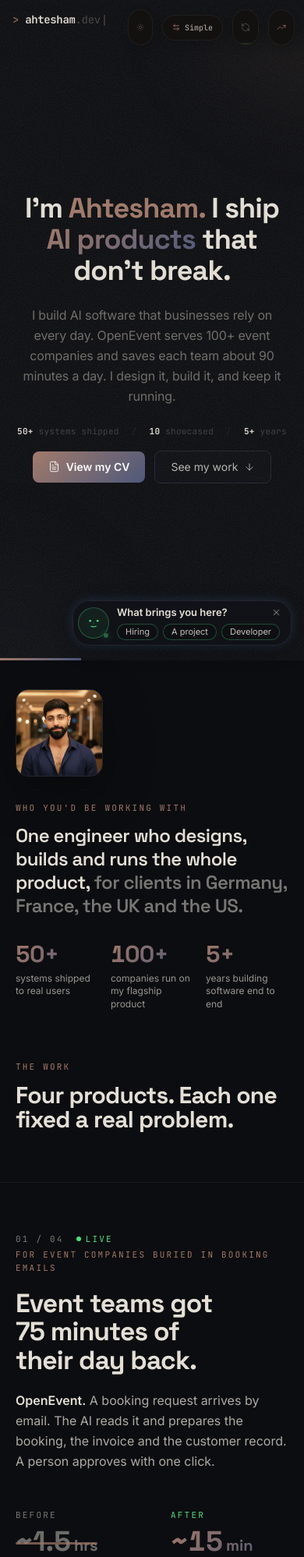
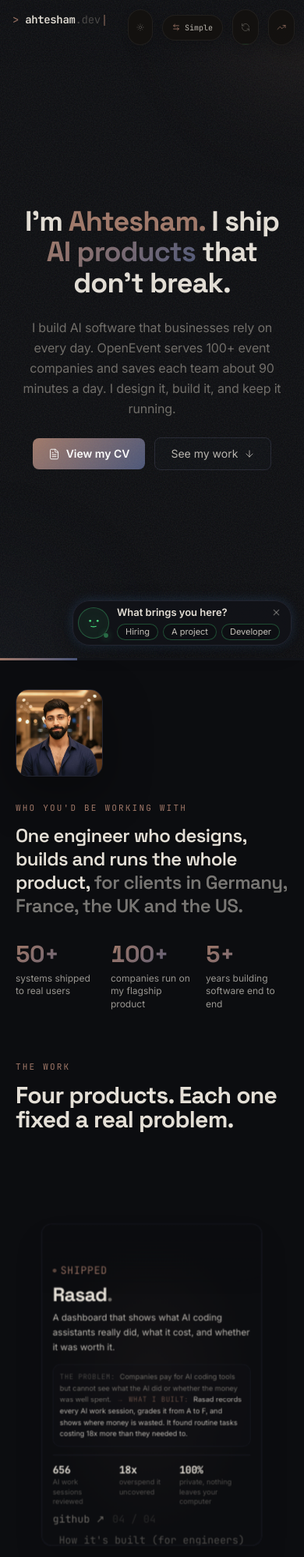
Before and after one commit to shami-ah/portfolio-site, a Next.js app: page / in a window 390 px wide. Shown: the top 1997 px of the page at 78% size. Built offline with nearby package versions, Linux system fonts and the light colour scheme.

Commit message:
new chnages

```diff
--- a/src/app/globals.css
+++ b/src/app/globals.css
@@ -237,6 +237,75 @@ body::before, body::after {
 }
 @keyframes gradient-rotate {
   to { --gradient-angle: 360deg; }
+}
+/* ── Project card — subtle moving hover flow ── */
+.project-hover-flow {
+  position: relative;
+  isolation: isolate;
+}
+
+.project-hover-flow::before {
+  content: "";
+  position: absolute;
+  inset: -1px;
+  border-radius: inherit;
+  pointer-events: none;
+  z-index: 2;
+  opacity: 0;
+  background:
+    linear-gradient(
+      115deg,
+      transparent 25%,
+      rgba(160, 120, 104, 0.12) 45%,
+      rgba(74, 85, 120, 0.10) 50%,
+      transparent 70%
+    );
+  background-size: 220% 100%;
+  transition: opacity 0.4s ease;
+}
+
+.project-hover-flow:hover::before {
+  opacity: 1;
+  animation: project-flow 3.5s ease-in-out infinite;
+}
+
+.project-hover-flow:focus-visible::before {
+  opacity: 0;
+  animation: none;
+}
+
+.project-hover-flow:active::before {
+  opacity: 0;
+  animation: none;
+}
+
+@keyframes project-flow {
+  0% {
+    background-position: 120% 0;
+  }
+  50% {
+    background-position: 0% 0;
+  }
+  100% {
+    background-position: -120% 0;
+  }
+}
+
+.project-hover-flow:hover {
+  transform: translateY(-1px);
+  transition: transform 0.35s ease, border-color 0.3s ease;
+}
+
+.light .project-hover-flow::before {
+  background:
+    linear-gradient(
+      115deg,
+      transparent 25%,
+      rgba(109, 78, 62, 0.08) 45%,
+      rgba(52, 64, 88, 0.07) 50%,
+      transparent 70%
+    );
+  background-size: 220% 100%;
 }
 
 
--- a/src/components/config-hero.tsx
+++ b/src/components/config-hero.tsx
@@ -273,22 +273,7 @@ export function ConfigHero(): React.ReactElement {
           </p>
 
           {/* 4. Compact stats strip — proof, not claims */}
-          <motion.div
-            data-hero="desc"
-            initial={false}
-            animate={{
-              opacity: m("desc") ? 1 : 0,
-              y: m("desc") ? 0 : 8,
-            }}
-            transition={{ duration: immediate ? 0 : 0.6, delay: immediate ? 0 : 0.3, ease: EASE }}
-            className="flex items-center justify-center gap-4 md:gap-6 mb-4 md:mb-5 font-mono text-[11px] md:text-xs tracking-wide"
-          >
-            <span className="text-foreground font-semibold">{status.portfolio.productionSystems}+ <span className="text-muted/50 font-normal">systems shipped</span></span>
-            <span className="text-muted/20">/</span>
-            <span className="text-foreground font-semibold">10 <span className="text-muted/50 font-normal">showcased</span></span>
-            <span className="text-muted/20">/</span>
-            <span className="text-foreground font-semibold">{status.portfolio.yearsBuilding}+ <span className="text-muted/50 font-normal">years</span></span>
-          </motion.div>
+
 
           {/* 5. Labelled actions — the primary one follows what the visitor told the agent */}
           <motion.div
@@ -298,21 +283,15 @@ export function ConfigHero(): React.ReactElement {
             transition={{ duration: immediate ? 0 : 0.6, delay: immediate ? 0 : 0.45, ease: EASE }}
             className="flex flex-wrap items-center justify-center gap-3 mt-4 md:mt-6"
           >
-            {intent === "project" ? (
-              <a href={BOOK_URL} target="_blank" rel="noopener noreferrer" className={CTA_PRIMARY}>
-                <Calendar size={15} strokeWidth={1.5} />
-                Book a 15-min call
-              </a>
-            ) : intent === "developer" ? (
-              <a href={GITHUB_URL} target="_blank" rel="noopener noreferrer" className={CTA_PRIMARY}>
-                See the code on GitHub
-              </a>
-            ) : (
-              <button type="button" data-cv-open="true" onClick={openCvDrawer} className={CTA_PRIMARY}>
-                <FileText size={15} strokeWidth={1.5} />
-                View my CV
-              </button>
-            )}
+           <button
+  type="button"
+  data-cv-open="true"
+  onClick={openCvDrawer}
+  className={CTA_PRIMARY}
+>
+  <FileText size={15} strokeWidth={1.5} />
+  View my CV
+</button>
             <a href="#projects" className={CTA_SECONDARY}>
               See my work
               <ArrowDown size={14} strokeWidth={1.5} />
--- a/src/components/experience-writing.tsx
+++ b/src/components/experience-writing.tsx
@@ -83,7 +83,7 @@ export function ExperienceAndWriting(): React.ReactElement {
   if (lens === "plain") return <CareerStory />;
 
   return (
-    <section id="log" className="py-10 md:py-32">
+    <section id="log" className="py-10 md:py-16">
       <div className="max-w-6xl mx-auto px-5 md:px-6">
         {/* Section header */}
         <FadeUp>
--- a/src/components/footer.tsx
+++ b/src/components/footer.tsx
@@ -196,7 +196,7 @@ export function Footer(): React.ReactElement {
   return (
     <footer id="contact">
       {/* Deploy section */}
-      <div className="relative flex flex-col items-center px-5 md:px-10 pt-14 md:pt-32 pb-12 md:pb-16 overflow-hidden">
+      <div className="relative flex flex-col items-center px-5 md:px-10 pt-10 md:pt-16 pb-12 md:pb-16 overflow-hidden">
         {/* Subtle gradient orb */}
         <div className="absolute top-1/4 left-1/2 -translate-x-1/2 w-[700px] h-[500px] bg-[radial-gradient(circle,rgba(160,120,104,0.035)_0%,transparent_65%)] pointer-events-none" />
 
--- a/src/components/projects.tsx
+++ b/src/components/projects.tsx
@@ -26,7 +26,7 @@ const EMOJI_COMMENTARY: Record<string, { mood: "proud" | "curious" | "default" |
   rasad: { mood: "default", text: "Built this so I could see inside the black box." },
 };
 import { useScrollLock } from "@/lib/use-scroll-lock";
-import { ChevronLeft, ChevronRight, X, Maximize2, MessageSquare } from "lucide-react";
+import { X, Maximize2, MessageSquare } from "lucide-react";
 
 /* ------------------------------------------------------------------ */
 /*  Flagship config                                                    */
@@ -491,6 +491,244 @@ function ExpandModal({
 /*  Scrollytelling panel                                               */
 /* ------------------------------------------------------------------ */
 
+
+function FlagshipCarousel({
+  flagships,
+  flagshipMeta,
+  onExpand,
+  onOpen,
+  plain = false,
+}: {
+  flagships: { project: ProjectData; mockup: MockupKind }[];
+  flagshipMeta: Record<string, FlagshipMeta>;
+  onExpand: (panel: Exclude<ExpandedPanel, null>) => void;
+  onOpen: (project: ProjectData) => void;
+  plain?: boolean;
+}): React.ReactElement {
+  const [currentIndex, setCurrentIndex] = useState(0);
+  const [hoveredIndex, setHoveredIndex] = useState<number | null>(null);
+
+  const total = flagships.length;
+
+  const selectProject = useCallback((index: number) => {
+    setCurrentIndex(index);
+  }, []);
+
+  const nextProject = useCallback(() => {
+    setCurrentIndex((prev) => (prev + 1) % total);
+  }, [total]);
+
+  useEffect(() => {
+    if (hoveredIndex !== null || total <= 1) return;
+
+    const timer = window.setInterval(nextProject, 2000);
+
+    return () => window.clearInterval(timer);
+  }, [hoveredIndex, nextProject, total]);
+
+  const getPosition = (
+    index: number
+  ):
+    | "center"
+    | "left"
+    | "right"
+    | "far-left"
+    | "far-right"
+    | "hidden-left"
+    | "hidden-right" => {
+    let offset = index - currentIndex;
+
+    if (offset > total / 2) offset -= total;
+    if (offset < -total / 2) offset += total;
+
+    if (offset === 0) return "center";
+    if (offset === -1) return "left";
+    if (offset === 1) return "right";
+    if (offset === -2) return "far-left";
+    if (offset === 2) return "far-right";
+
+    return offset < 0 ? "hidden-left" : "hidden-right";
+  };
+
+  const positionStyles: Record<
+    | "center"
+    | "left"
+    | "right"
+    | "far-left"
+    | "far-right"
+    | "hidden-left"
+    | "hidden-right",
+    {
+      x: number;
+      z: number;
+      rotateY: number;
+      scale: number;
+      opacity: number;
+      zIndex: number;
+    }
+  > = {
+    center: {
+      x: 0,
+      z: 80,
+      rotateY: 0,
+      scale: 0.78,
+      opacity: 1,
+      zIndex: 20,
+    },
+    left: {
+      x: -330,
+      z: -120,
+      rotateY: 18,
+      scale: 0.62,
+      opacity: 0.55,
+      zIndex: 10,
+    },
+    right: {
+      x: 330,
+      z: -120,
+      rotateY: -18,
+      scale: 0.62,
+      opacity: 0.55,
+      zIndex: 10,
+    },
+    "far-left": {
+      x: -560,
+      z: -280,
+      rotateY: 28,
+      scale: 0.48,
+      opacity: 0.2,
+      zIndex: 5,
+    },
+    "far-right": {
+      x: 560,
+      z: -280,
+      rotateY: -28,
+      scale: 0.48,
+      opacity: 0.2,
+      zIndex: 5,
+    },
+    "hidden-left": {
+      x: -850,
+      z: -400,
+      rotateY: 35,
+      scale: 0.4,
+      opacity: 0,
+      zIndex: 1,
+    },
+    "hidden-right": {
+      x: 850,
+      z: -400,
+      rotateY: -35,
+      scale: 0.4,
+      opacity: 0,
+      zIndex: 1,
+    },
+  };
+
+  return (
+    <div
+      className="relative w-full"
+      onPointerLeave={() => setHoveredIndex(null)}
+    >
+      <div className="relative mx-auto h-[520px] md:h-[620px] lg:h-[650px] w-full max-w-[1400px] flex items-center justify-center [perspective:1400px]">
+        <div className="relative w-full h-full flex items-center justify-center [transform-style:preserve-3d]">
+          {flagships.map(({ project, mockup }, i) => {
+            const position = getPosition(i);
+            const style = positionStyles[position];
+
+            const meta = flagshipMeta[project.slug] ?? {
+              status: "SHIPPED",
+              statusColor: "text-muted",
+              metrics: [],
+              plainMetrics: [],
+            };
+
+            const content = PANEL_CONTENT[project.slug] ?? {
+              title: project.title,
+              oneLiner: project.impact,
+              problem: project.problem,
+              solution: project.solution,
+              glow: "none",
+            };
+
+            return (
+              <motion.div
+                key={project.slug}
+                className="
+                  absolute
+                  w-[88vw]
+                  h-[500px]
+                  md:w-[650px]
+                  md:h-[620px]
+                  max-w-[92vw]
+                  cursor-pointer
+                  [transform-style:preserve-3d]
+                  pointer-events-auto
+                "
+                initial={false}
+                animate={{
+                  x: style.x,
+                  z: style.z,
+                  rotateY: style.rotateY,
+                  scale: style.scale,
+                  opacity: style.opacity,
+                }}
+                transition={{
+                  duration: 0.2,
+                  ease: [0.22, 1, 0.36, 1],
+                }}
+                style={{
+                  zIndex: style.zIndex,
+                  transformStyle: "preserve-3d",
+                  transformOrigin: "center center",
+                }}
+                onPointerEnter={() => {
+                  setHoveredIndex(i);
+                  selectProject(i);
+                }}
+              >
+                <div
+                  className="
+                    relative
+                    w-full
+                    h-full
+                    overflow-hidden
+                    rounded-2xl
+                    border border-card-border/50
+                    bg-background
+                    shadow-2xl
+                    pointer-events-auto
+                  "
+                  onClick={() => {
+                    if (i === currentIndex) {
+                      onOpen(project);
+                    } else {
+                      selectProject(i);
+                    }
+                  }}
+                >
+                  <ScrollPanel
+                    project={project}
+                    mockup={mockup}
+                    meta={meta}
+                    content={content}
+                    index={i}
+                    total={total}
+                    onExpand={onExpand}
+                  />
+                </div>
+              </motion.div>
+            );
+          })}
+        </div>
+      </div>
+    </div>
+  );
+}
+
+
+
+
 function ScrollPanel({
   project,
   mockup,
@@ -520,7 +758,7 @@ function ScrollPanel({
       {/* Sticky panel — slides over previous via z-index */}
       <div
   id={`project-${project.slug}`}
-        className="sticky top-0 h-screen w-full overflow-hidden bg-background scroll-snap-align-start"
+  className="relative h-full w-full overflow-hidden bg-background rounded-2xl border border-card-border/40"
   style={{ zIndex: (index + 1) * 10 }}
 >
         {/* Top shadow for smooth slide-over visual */}
@@ -1175,9 +1413,25 @@ function OtherDeployments({
   onOpen: (p: ProjectData) => void;
 }): React.ReactElement {
   const [current, setCurrent] = useState(0);
-
-  const next = (): void => setCurrent((c) => (c + 1) % others.length);
-  const prev = (): void => setCurrent((c) => (c - 1 + others.length) % others.length);
+const [isPaused, setIsPaused] = useState(false);
+
+const next = useCallback((): void => {
+  setCurrent((c) => (c + 1) % others.length);
+}, [others.length]);
+
+const prev = useCallback((): void => {
+  setCurrent((c) => (c - 1 + others.length) % others.length);
+}, [others.length]);
+
+useEffect(() => {
+  if (others.length <= 1 || isPaused) return;
+
+  const timer = window.setInterval(() => {
+    setCurrent((c) => (c + 1) % others.length);
+  }, 4500);
+
+  return () => window.clearInterval(timer);
+}, [others.length, isPaused]);
 
   return (
     <FadeUp>
@@ -1191,9 +1445,13 @@ function OtherDeployments({
         <h3 className="text-lg md:text-xl font-bold mb-1">
           Side projects that made it to production
         </h3>
-        <p className="text-xs md:text-sm text-muted/60 mb-10">{others.length} systems shipped and running</p>
-
-        <div className="relative w-[min(400px,calc(100vw-3rem))] sm:w-[480px] h-[380px] sm:h-[420px]">
+        <p className="text-xs md:text-sm text-muted/60 mb-6">{others.length} systems shipped and running</p>
+
+        <div
+         className="relative w-[min(400px,calc(100vw-3rem))] sm:w-[480px] h-[380px] sm:h-[420px]"
+         onMouseEnter={() => setIsPaused(true)}
+         onMouseLeave={() => setIsPaused(false)}
+>
           {others.map((project, i) => {
             const pos = (i - current + others.length) % others.length;
             const transformClass = pos < 3
@@ -1214,22 +1472,7 @@ function OtherDeployments({
         </div>
 
         <div className="flex gap-2.5 mt-4">
-          <button
-            type="button"
-            onClick={prev}
-            aria-label="Previous project"
-            className="w-10 h-10 rounded-full border border-card-border bg-card flex items-center justify-center text-foreground hover:border-accent hover:text-accent transition-colors"
-          >
-            <ChevronLeft size={18} />
-          </button>
-          <button
-            type="button"
-            onClick={next}
-            aria-label="Next project"
-            className="w-10 h-10 rounded-full border border-card-border bg-card flex items-center justify-center text-foreground hover:border-accent hover:text-accent transition-colors"
-          >
-            <ChevronRight size={18} />
-          </button>
+
         </div>
       </div>
     </FadeUp>
@@ -1256,10 +1499,61 @@ export function Projects(): React.ReactElement {
 const plain = useLens() === "plain";
 const sectionRef = useRef<HTMLElement>(null);
 
+const autoProjectIndexRef = useRef(0);
+const autoProjectTimerRef = useRef<number | null>(null);
+
   const flagships = FLAGSHIP_SLUGS.map(({ slug, mockup }) => ({
     project: projects.find((p) => p.slug === slug),
     mockup,
   })).filter((x): x is { project: ProjectData; mockup: MockupKind } => !!x.project);
+useEffect(() => {
+  if (plain || flagships.length <= 1) return;
+
+  const section = sectionRef.current;
+  if (!section) return;
+
+  let isVisible = false;
+
+  const observer = new IntersectionObserver(
+    ([entry]) => {
+      isVisible = entry.isIntersecting;
+    },
+    { threshold: 0.35 }
+  );
+
+  observer.observe(section);
+
+  autoProjectTimerRef.current = window.setInterval(() => {
+    if (!isVisible) return;
+    if (activeProject || expandedPanel) return;
+
+    autoProjectIndexRef.current =
+      (autoProjectIndexRef.current + 1) % flagships.length;
+
+    const nextProject =
+      flagships[autoProjectIndexRef.current]?.project;
+
+    if (nextProject) {
+      const target = document.getElementById(
+        `project-${nextProject.slug}`
+      );
+
+      target?.scrollIntoView({
+        behavior: "smooth",
+        block: "start",
+      });
+    }
+  }, 5000);
+
+  return () => {
+    observer.disconnect();
+
+    if (autoProjectTimerRef.current !== null) {
+      window.clearInterval(autoProjectTimerRef.current);
+      autoProjectTimerRef.current = null;
+    }
+  };
+}, [plain, flagships.length, activeProject, expandedPanel]);
 
   const flagshipSlugs = new Set(FLAGSHIP_SLUGS.map((s) => s.slug));
   const others = projects.filter((p) => !flagshipSlugs.has(p.slug));
@@ -1344,34 +1638,25 @@ export function Projects(): React.ReactElement {
         <>
           {/* Plain lens: each flagship is told as a story, then every smaller build at once */}
          <ProofBand />
-          {flagships.map(({ project, mockup }, i) => {
-            const story = FLAGSHIP_STORIES[project.slug];
-            const meta = flagshipMeta[project.slug];
-            const next = flagships[i + 1]?.project;
-            if (!story || !meta) return null;
-            return (
-              <ProjectChapter
-                key={project.slug}
-                project={project}
-                mockup={mockup}
-                story={story}
-                index={i}
-                total={flagships.length}
-                status={meta.status}
-                statusColor={meta.statusColor}
-                summary={PANEL_CONTENT[project.slug]?.plain?.oneLiner ?? project.cardSummary ?? project.subtitle}
-                metrics={meta.plainMetrics}
-                nextTitle={next?.title}
-                nextSlug={next?.slug}
+
+{/* Flagship 3D Project Carousel */}
+<FlagshipCarousel
+  flagships={flagships}
+  flagshipMeta={flagshipMeta}
+  onExpand={setExpandedPanel}
+  onOpen={setActiveProject}
+  plain
 />
-            );
-          })}
-          <SideProjects projects={others} onOpen={setActiveProject} />
+
+<SideProjects
+  projects={others}
+  onOpen={setActiveProject}
+/>
         </>
       ) : (
         <>
           {/* Section intro */}
-          <div className="md:min-h-[60vh] flex flex-col items-center justify-center text-center px-5 md:px-8 py-8 md:py-20">
+          <div className="md:min-h-[45vh] flex flex-col items-center justify-center text-center px-5 md:px-8 py-8 md:py-20">
             <FadeUp>
               <p className="text-sm font-mono text-accent mb-4 uppercase tracking-[0.3em]">
                 what I&apos;ve shipped
@@ -1387,24 +1672,16 @@ export function Projects(): React.ReactElement {
             </FadeUp>
           </div>
 
-          {/* Scrollytelling panels — scroll-snap for smooth snapping */}
-          <div className="scroll-snap-projects">
-            {flagships.map(({ project, mockup }, i) => (
-              <ScrollPanel
-                key={project.slug}
-                project={project}
-                mockup={mockup}
-                meta={flagshipMeta[project.slug] ?? { status: "SHIPPED", statusColor: "text-muted", metrics: [], plainMetrics: [] }}
-                content={PANEL_CONTENT[project.slug] ?? { title: project.title, oneLiner: project.impact, problem: project.problem, solution: project.solution, glow: "none", mermaid: "" }}
-                index={i}
-                total={flagships.length}
+         {/* Flagship 3D Project Carousel */}
+            <FlagshipCarousel
+             flagships={flagships}
+             flagshipMeta={flagshipMeta}
              onExpand={setExpandedPanel}
+             onOpen={setActiveProject}
            />
-            ))}
-          </div>
 
           {/* Other deployments carousel */}
-          <div className="py-8 md:py-16 px-4 md:px-8">
+         <div className="py-6 md:py-10 px-4 md:px-8">
   <OtherDeployments others={others} onOpen={setActiveProject} />
 </div>
         </>
@@ -1412,6 +1689,7 @@ export function Projects(): React.ReactElement {
 
       <ProjectModal
         project={activeProject}
+
         onClose={() => setActiveProject(null)}
         onNavigate={navigate}
       />
--- a/src/components/story/career-story.tsx
+++ b/src/components/story/career-story.tsx
@@ -18,7 +18,7 @@ export function CareerStory(): React.ReactElement {
   const articles = getFeaturedArticles().slice(0, 3);
 
   return (
-    <section id="log" className="px-5 md:px-10 lg:pl-28 lg:pr-16 py-16 md:py-28 border-t border-card-border/60">
+    <section id="log" className="px-5 md:px-10 lg:pl-28 lg:pr-16 py-10 md:py-16 border-t border-card-border/60">
       <div className="max-w-[1200px] mx-auto">
         <Reveal>
           <Eyebrow className="mb-3">Experience</Eyebrow>
--- a/src/components/story/project-chapter.tsx
+++ b/src/components/story/project-chapter.tsx
@@ -44,7 +44,7 @@ export function ProjectChapter({
   return (
     <article
       id={`project-${project.slug}`}
-      className="relative px-5 md:px-10 lg:pl-28 lg:pr-16 py-16 md:py-28 border-t border-card-border/60 scroll-mt-16"
+      className="relative px-5 md:px-10 lg:pl-28 lg:pr-16 py-10 md:py-12 border-t border-card-border/60 scroll-mt-16"
     >
       <div className="max-w-[1200px] mx-auto">
         <div className={impact ? "grid grid-cols-1 xl:grid-cols-[1.15fr_1fr] gap-12 xl:gap-16 items-end" : ""}>
@@ -93,8 +93,11 @@ export function ProjectChapter({
               className="group block w-full text-left cursor-pointer rounded-2xl overflow-hidden border border-card-border bg-card shadow-[0_30px_80px_rgba(0,0,0,0.35)] hover:border-accent/40 transition-colors duration-300"
             >
               <div className="max-h-[70vh] overflow-hidden">
-                <ProjectMockup kind={mockup} className="shadow-none border-0 rounded-none" />
-              </div>
+  <div className="transition-transform duration-500 ease-out group-hover:scale-[1.015]">
+    <ProjectMockup kind={mockup} className="shadow-none border-0 rounded-none" />
+  </div>
+</div>
+
             </button>
           </Reveal>
 
@@ -156,7 +159,7 @@ export function ProjectChapter({
 
         {/* Next step */}
         {nextTitle && nextSlug && (
-          <Reveal className="mt-14 md:mt-20">
+          <div className="mt-14 md:mt-20">
             <a
               href={`#project-${nextSlug}`}
               className="group inline-flex items-baseline gap-3 text-foreground/55 hover:text-foreground transition-colors"
@@ -165,7 +168,7 @@ export function ProjectChapter({
               <span className="font-heading text-xl md:text-2xl font-semibold">{nextTitle}</span>
               <ArrowRight size={18} className="translate-y-0.5 group-hover:translate-x-1 transition-transform" />
             </a>
-          </Reveal>
+          </div>
         )}
       </div>
     </article>
--- a/src/data/projects.ts
+++ b/src/data/projects.ts
@@ -59,6 +59,7 @@ export const projects: ProjectData[] = [
     type: "Production SaaS",
     oneLiner: "AI turns client emails into approved bookings, invoices, and CRM updates.",
     cardSummary: "100+ clients in 8 months, no sales team. AI reads emails, proposes actions, humans approve with one click.",
+
     impact: "Grew to 100+ clients across 150+ events in 8 months with zero sales team — product-led adoption. Saves each team ~1.5 hours per day. AI classifies emails, proposes actions, and executes after human approval.",
     problem:
       "Event companies drown in emails and manual coordination. Staff spend hours triaging requests, copying data between systems, and chasing approvals. Simple automation breaks on ambiguous language.",
```
Also changed, not shown: src/components/project-modal.tsx (+1 -27 lines). Lines whose indentation alone changed are shown as unchanged.
